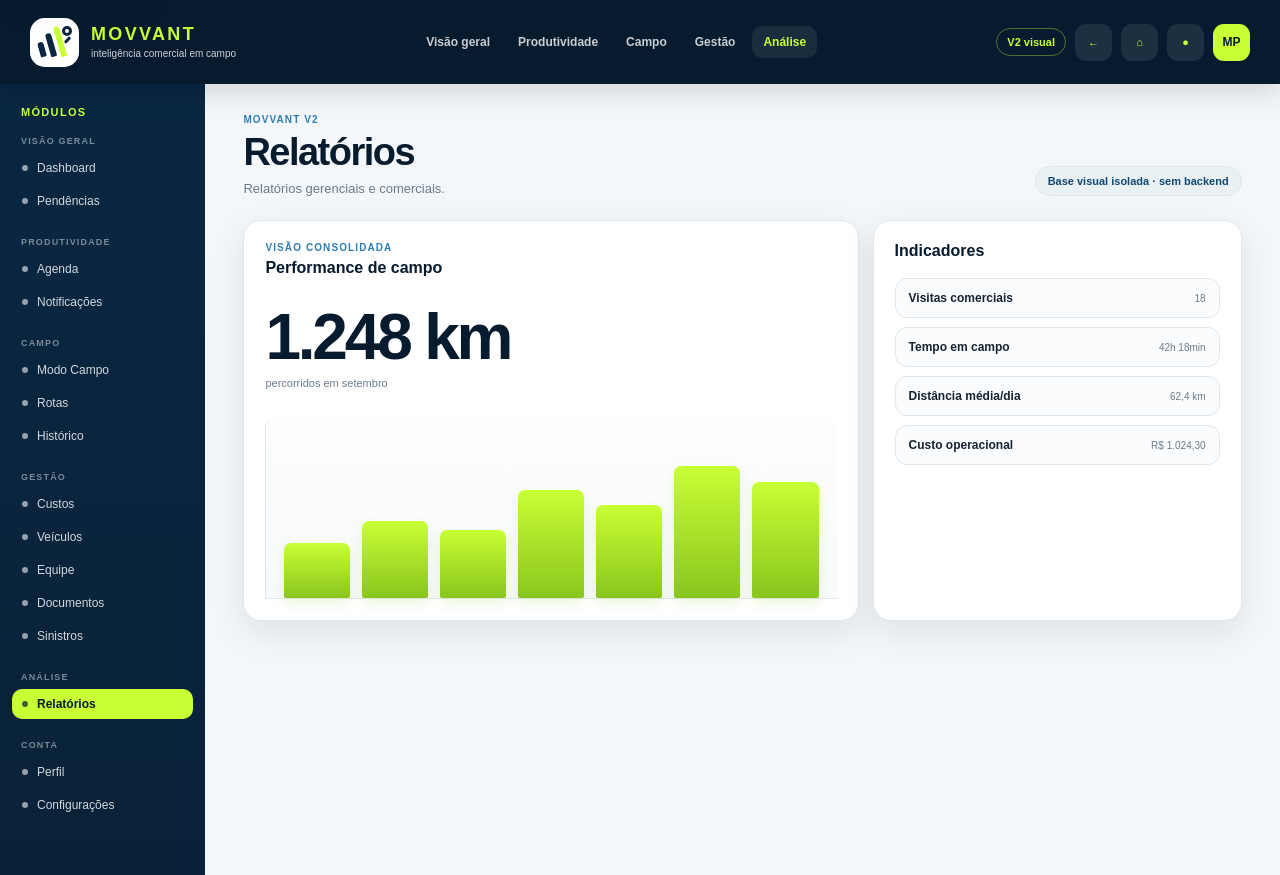
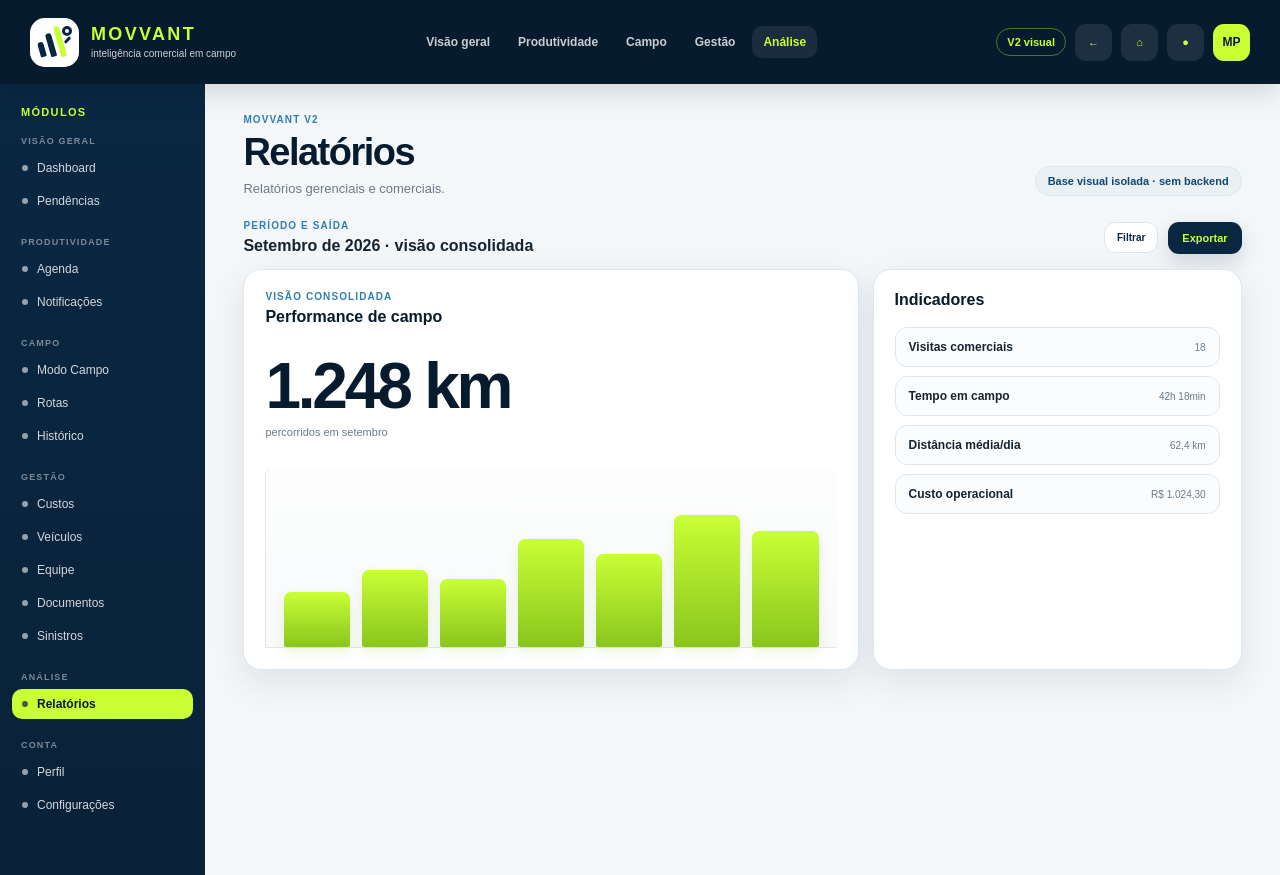
Before and after one commit to Manopanassolo/controle-facil-km, a Next.js app in the folder movvant-v2/: page /relatorios in a window 1280 px wide. Built offline with nearby package versions, Linux system fonts and the light colour scheme.

Commit message:
Wire report filters and export prototypes

```diff
--- a/movvant-v2/src/app/relatorios/page.tsx
+++ b/movvant-v2/src/app/relatorios/page.tsx
@@ -1,5 +1,6 @@
 import { ModuleHeader, ReportsModule } from '@/components/CoreModules';
+import { ReportsControls } from '@/components/ReportsControls';
 
 export default function ReportsPage() {
-  return <><ModuleHeader title="Relatórios" description="Relatórios gerenciais e comerciais." /><ReportsModule /></>;
+  return <><ModuleHeader title="Relatórios" description="Relatórios gerenciais e comerciais." /><ReportsControls /><ReportsModule /></>;
 }
```
